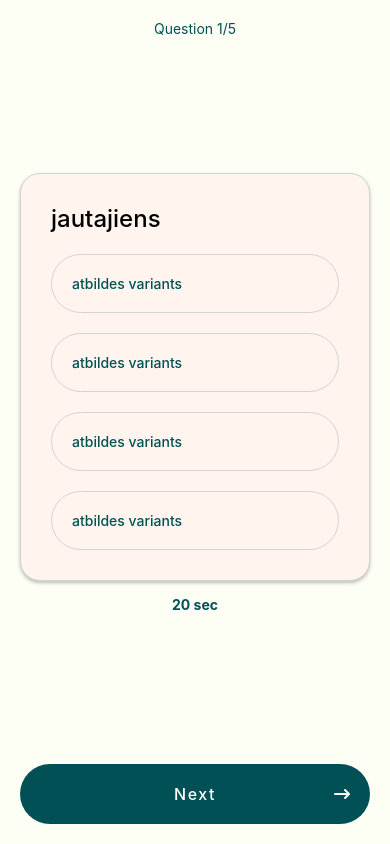
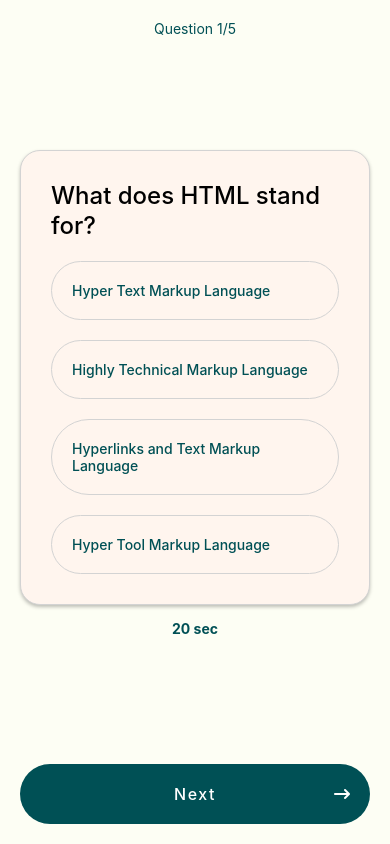
Before and after one commit to Gato-m/MasteringRN, a React Native app: screen / in a window 390 px wide. Built offline with nearby package versions, Linux system fonts and the light colour scheme.

Commit message:
question props added

```diff
--- a/src/app/QuizScreen.tsx
+++ b/src/app/QuizScreen.tsx
@@ -2,6 +2,9 @@
 import QuestionCard from './components/QuestionCard';
 import FontAwesome6 from 'react-native-vector-icons/FontAwesome6';
 import CustomButton from './components/Custombutton';
+import questions from '../questions';
+
+const question = questions[0];
 
 export default function QuizScreen() {
   return (
@@ -14,7 +17,7 @@
 
         {/* Body */}
         <View>
-          <QuestionCard />
+          <QuestionCard question={question} />
           <Text style={styles.timer}>20 sec</Text>
         </View>
 
--- a/src/app/components/AnswerOption.tsx
+++ b/src/app/components/AnswerOption.tsx
@@ -1,10 +1,14 @@
 import { View, Text, StyleSheet, Pressable } from 'react-native';
 import { Question } from '../types';
 
-export default function AnswerOption() {
+type AnswerProps = {
+  option: string;
+};
+
+export default function AnswerOption({ option }: AnswerProps) {
   return (
     <View style={styles.container}>
-      <Text style={styles.text}>atbildes variants</Text>
+      <Text style={styles.text}>{option}</Text>
     </View>
   );
 }
--- a/src/app/components/QuestionCard.tsx
+++ b/src/app/components/QuestionCard.tsx
@@ -3,14 +3,18 @@
 import AnswerOption from './AnswerOption';
 import { Question } from '../types';
 
-export default function QuestionCard() {
+type QuestionProps = {
+  question: Question;
+};
+
+export default function QuestionCard({ question }: QuestionProps) {
   return (
     <View style={styles.questionCard}>
-      <Text style={styles.question}>jautajiens</Text>
-      <AnswerOption />
-      <AnswerOption />
-      <AnswerOption />
-      <AnswerOption />
+      <Text style={styles.question}>{question.title}</Text>
+      <AnswerOption option={question.options[0]} />
+      <AnswerOption option={question.options[1]} />
+      <AnswerOption option={question.options[2]} />
+      <AnswerOption option={question.options[3]} />
     </View>
   );
 }
```
Also changed, not shown: src/app/types.ts (+5 -5 lines).
